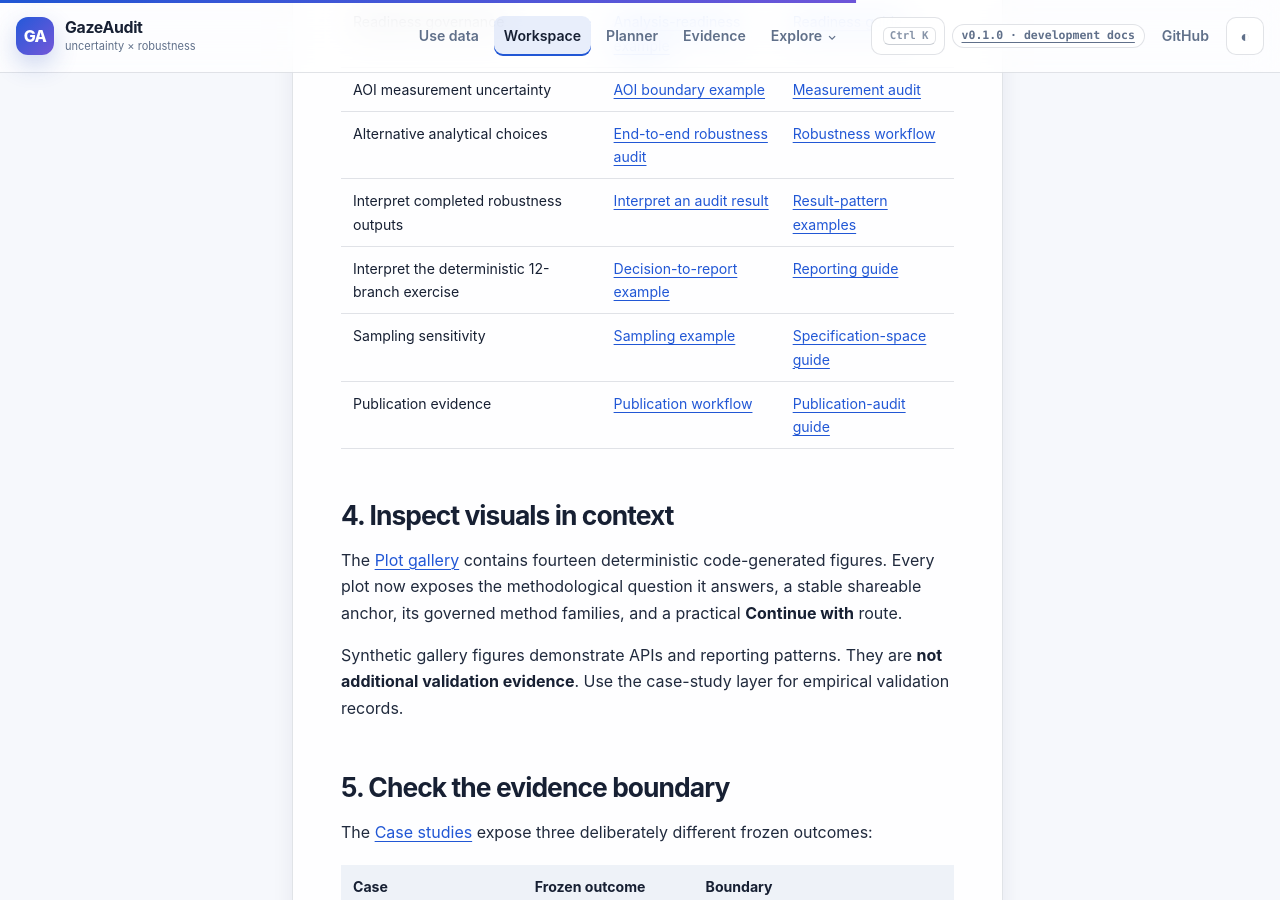
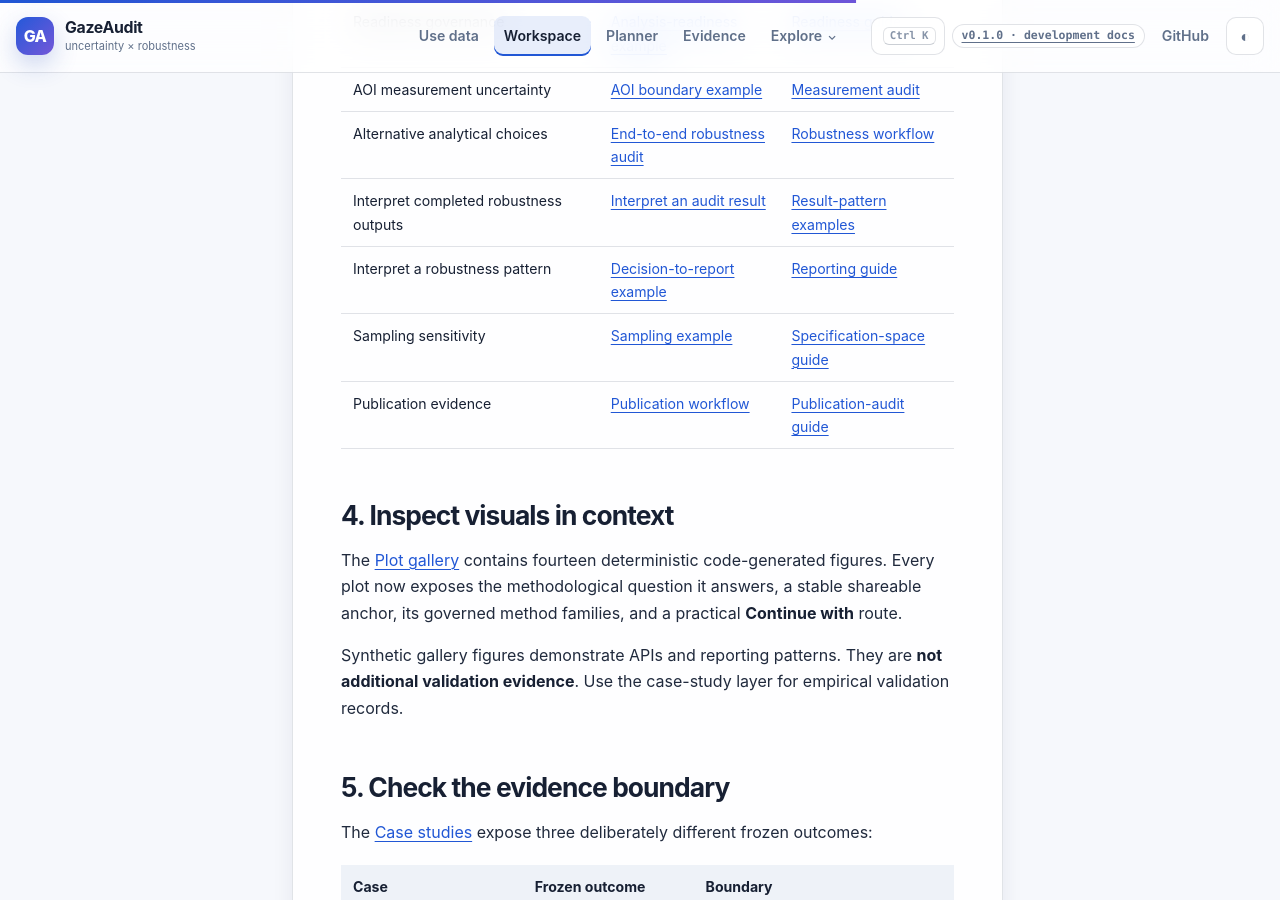
Before and after one commit to stefanosbalaskas/GazeAudit, a Jekyll site: the page built from docs/workspace/index.md, in a window 1280 px wide and 900 px high, scrolled down 3988 px. Built offline with Jekyll 4.4.1, drawn with Linux system fonts in a browser that asks for light colours.

Commit message:
docs: preserve workspace interpretation route label

```diff
--- a/docs/workspace/index.md
+++ b/docs/workspace/index.md
@@ -143,7 +143,7 @@ Prefer the smallest executable path that answers the methodological question bef
 | AOI measurement uncertainty | [AOI boundary example]({{ '/docs/examples/aoi-boundary/' | relative_url }}) | [Measurement audit]({{ '/docs/workflows/measurement-audit/' | relative_url }}) |
 | Alternative analytical choices | [End-to-end robustness audit]({{ '/docs/examples/end-to-end-robustness/' | relative_url }}) | [Robustness workflow]({{ '/docs/workflows/robustness-audit/' | relative_url }}) |
 | Interpret completed robustness outputs | [Interpret an audit result]({{ '/docs/guides/interpret-audit-result/' | relative_url }}) | [Result-pattern examples]({{ '/docs/examples/result-patterns/' | relative_url }}) |
-| Interpret the deterministic 12-branch exercise | [Decision-to-report example]({{ '/docs/examples/decision-to-report/' | relative_url }}) | [Reporting guide]({{ '/docs/guides/reporting-robustness/' | relative_url }}) |
+| Interpret a robustness pattern | [Decision-to-report example]({{ '/docs/examples/decision-to-report/' | relative_url }}) | [Reporting guide]({{ '/docs/guides/reporting-robustness/' | relative_url }}) |
 | Sampling sensitivity | [Sampling example]({{ '/docs/examples/sampling-sensitivity/' | relative_url }}) | [Specification-space guide]({{ '/docs/guides/specification-space/' | relative_url }}) |
 | Publication evidence | [Publication workflow]({{ '/docs/workflows/reproducible-publication/' | relative_url }}) | [Publication-audit guide]({{ '/docs/guides/publication-audits/' | relative_url }}) |
 
```
